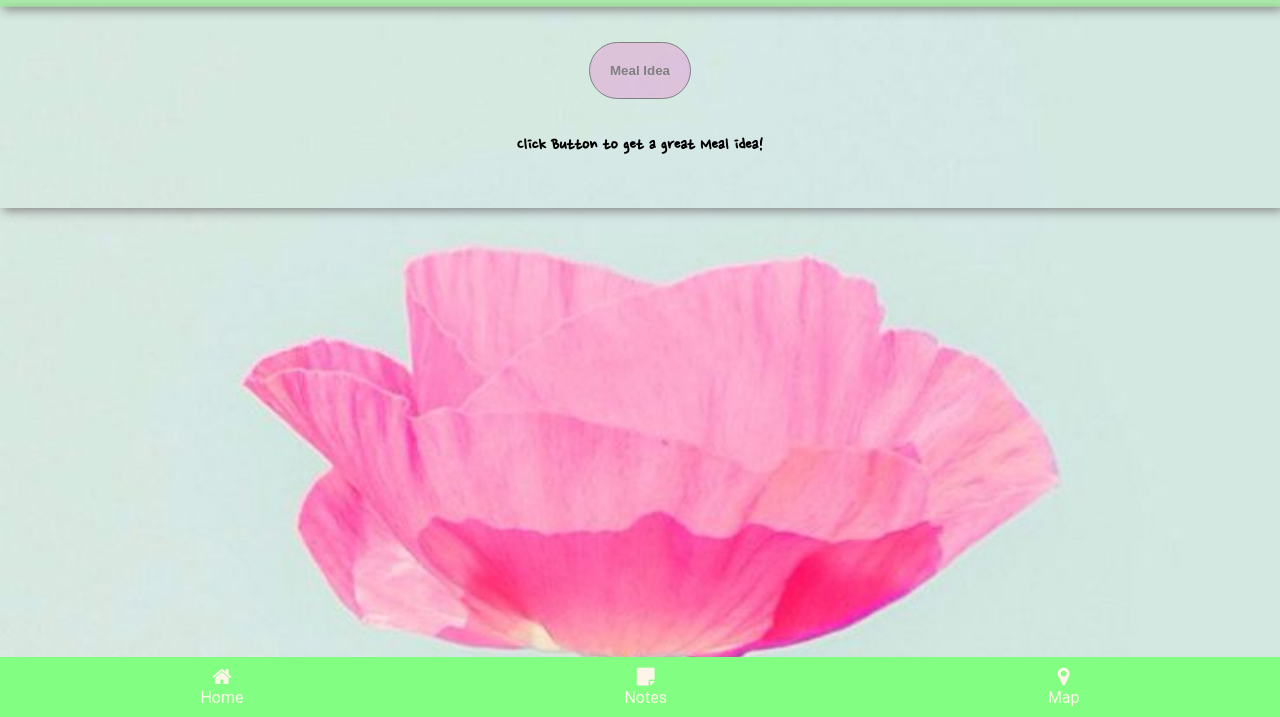
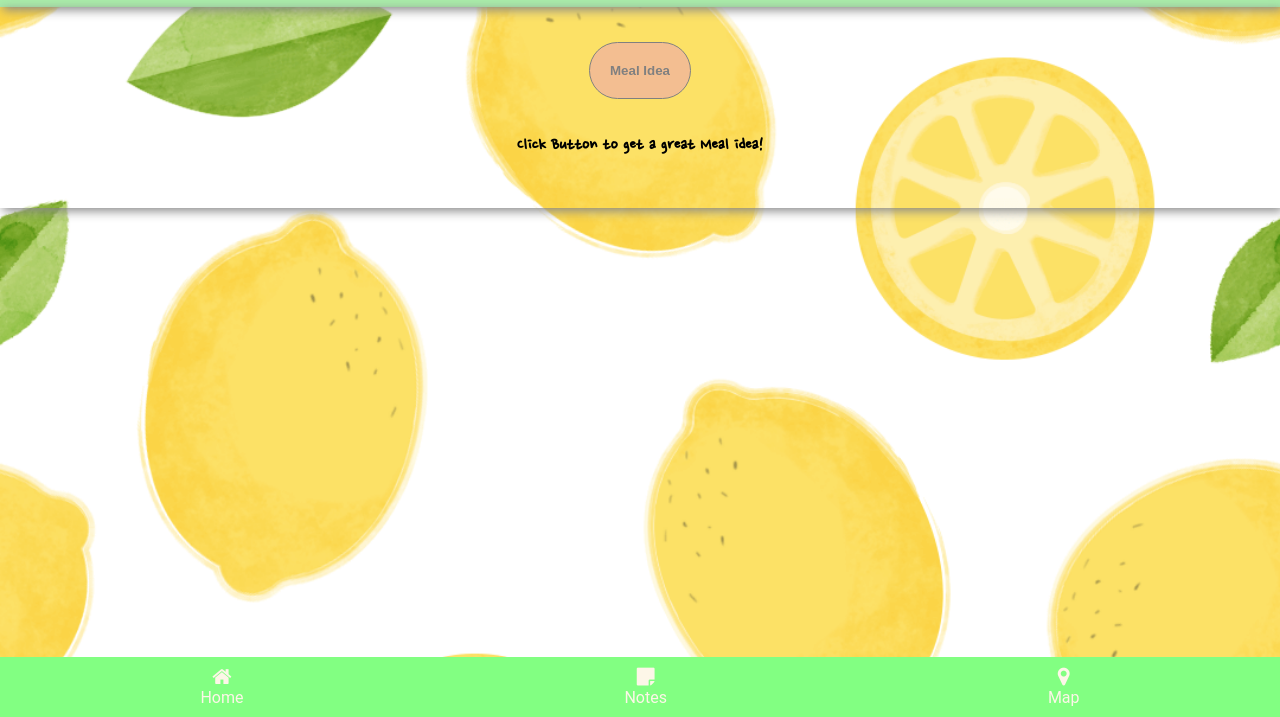
Before and after one commit to Code-Institute-Submissions/Krumbs, a plain HTML site: page index.html in a window 1280 px wide. Shown: the part 83-800 px from the top of the page. Drawn offline with nearby package versions, Linux system fonts and the light colour scheme.

Commit message:
changed some style to home page

```diff
--- a/assets/css/style.css
+++ b/assets/css/style.css
@@ -15,7 +15,7 @@ body{
 }
 
 .bkgrd1 {
-    background: url(../img/singleflower.jpg);
+    background: url(../img/lemonlove.png);
     background-repeat:no-repeat;
     background-size: cover;
     background-attachment: fixed;
@@ -95,6 +95,8 @@ header, h1 {
     grid-template-columns: 1fr; /* adding another 1fr for media queries */
     grid-gap: 10px;
     font-family: 'Nanum Pen Script', cursive;
+    font-weight: bold;
+    font-size: 120%;
     color:rgba(0, 0, 0, 0.7)
 }
 
```
Also changed, not shown: assets/img/lemonlove.png (added), assets/img/singleflower.jpg (deleted).
